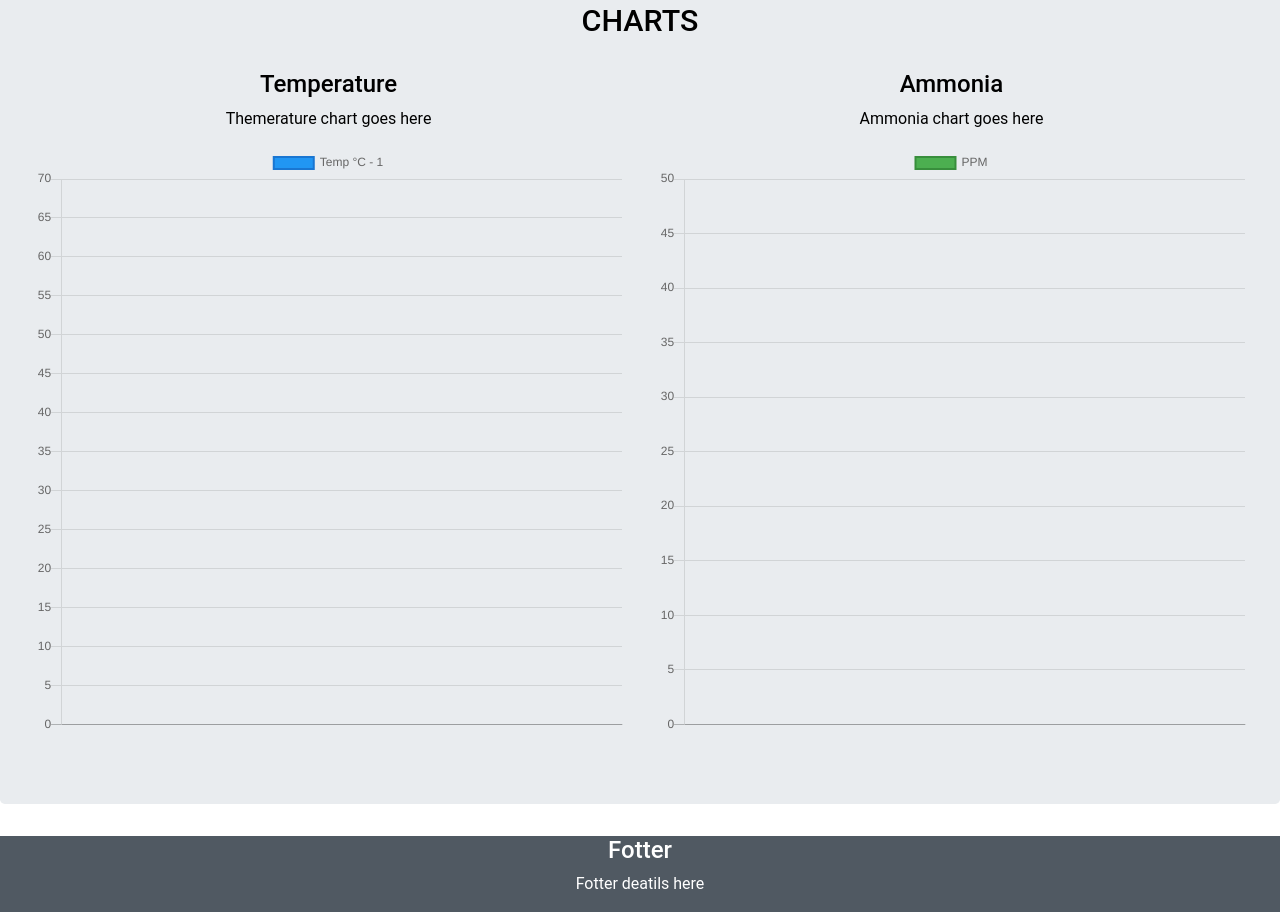
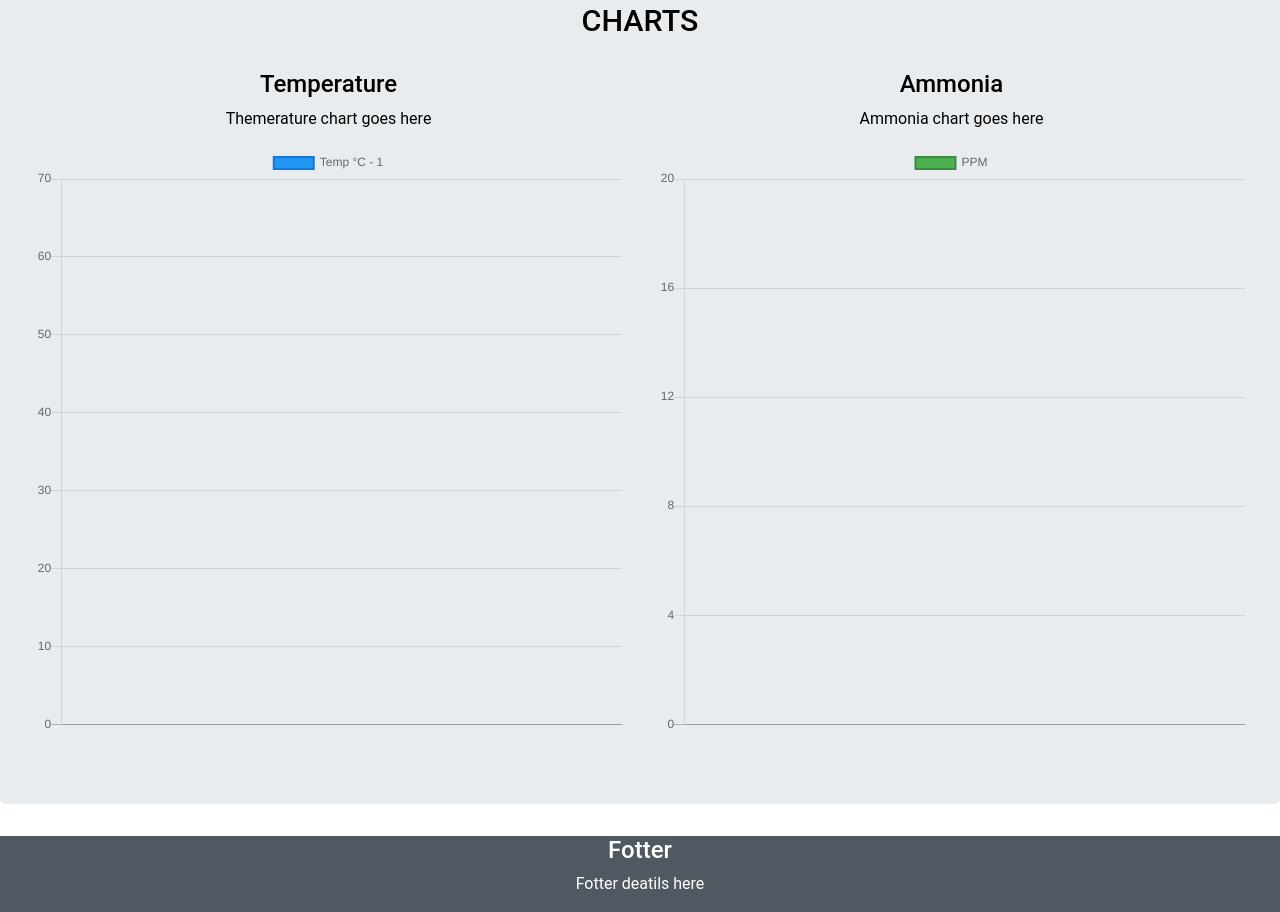
Before and after one commit to dheepaksnapper/project_16it, a plain HTML site: page index.html in a window 1280 px wide. Shown: the part 861-1773 px from the top of the page. Drawn offline with nearby package versions, Linux system fonts and the light colour scheme; no server answers.

Commit message:
chart tab complete integrated with the database

```diff
--- a/index.html
+++ b/index.html
@@ -99,6 +99,7 @@
     <script src="https://code.jquery.com/jquery-3.5.1.slim.min.js"></script>
     <script src="https://cdn.jsdelivr.net/npm/popper.js@1.16.1/dist/umd/popper.min.js"></script>
     <script src="https://stackpath.bootstrapcdn.com/bootstrap/4.5.2/js/bootstrap.min.js"></script>
+    <script src="https://cdnjs.cloudflare.com/ajax/libs/moment.js/2.22.2/moment.min.js"></script>
     <script src="https://cdn.jsdelivr.net/npm/chart.js@2.9.3/dist/Chart.min.js"></script>
     <!-- The core Firebase JS SDK is always required and must be listed first -->
       <!-- Firebase App (the core Firebase SDK) is always required and must be listed first -->
--- a/script/main.js
+++ b/script/main.js
@@ -1,4 +1,4 @@
-var tempChart, ammoChart, database, tempRef, ammoRef;
+var tempChart, ammoChart, database, tempRef, ammoRef, initialTime;
 var tempDataset = {
     label: 'Temp °C - 1',
     data: [],
@@ -13,9 +13,15 @@ tempChartOptions = {
             ticks: {
                 suggestedMin: 15,
                 suggestedMax: 70,
-                stepSize: 5
+                stepSize: 10
+            }
+        }],
+        xAxes: [{
+            ticks: {
+                maxTicksLimit: 5
             }
         }]
+
     }
 },
 ammoDataset = {
@@ -30,16 +36,21 @@ ammoChartOptions = {
     scales: {
         yAxes: [{
             ticks: {
-                suggestedMin: 10,
-                suggestedMax: 50,
-                stepSize: 5
+                suggestedMin: 0,
+                suggestedMax: 20,
+                stepSize: 4
+            }
+        }],
+        xAxes: [{
+            ticks: {
+                maxTicksLimit: 5
             }
         }]
     }
 }
 
 Date.prototype.timeNow = function () {
-    return ((this.getHours() < 10)?"0":"") + this.getHours() +":"+ ((this.getMinutes() < 10)?"0":"") + this.getMinutes();;
+    return ((this.getHours() < 10)?"0":"") + this.getHours();
 }
 
 function initializeFirebase() {
@@ -102,7 +113,8 @@ function updateChartData(chart, snapshot) {
     // subscribe to event - 1
     // update chart - 1
     var date = new Date();
-    chart.data.labels.push(date.timeNow())
+    console.log(moment().format('LTS'));
+    chart.data.labels.push(moment().format('LTS'))
     chart.data.datasets.forEach((dataset) => {
         dataset.data.push(snapshot.val());
     });
```
